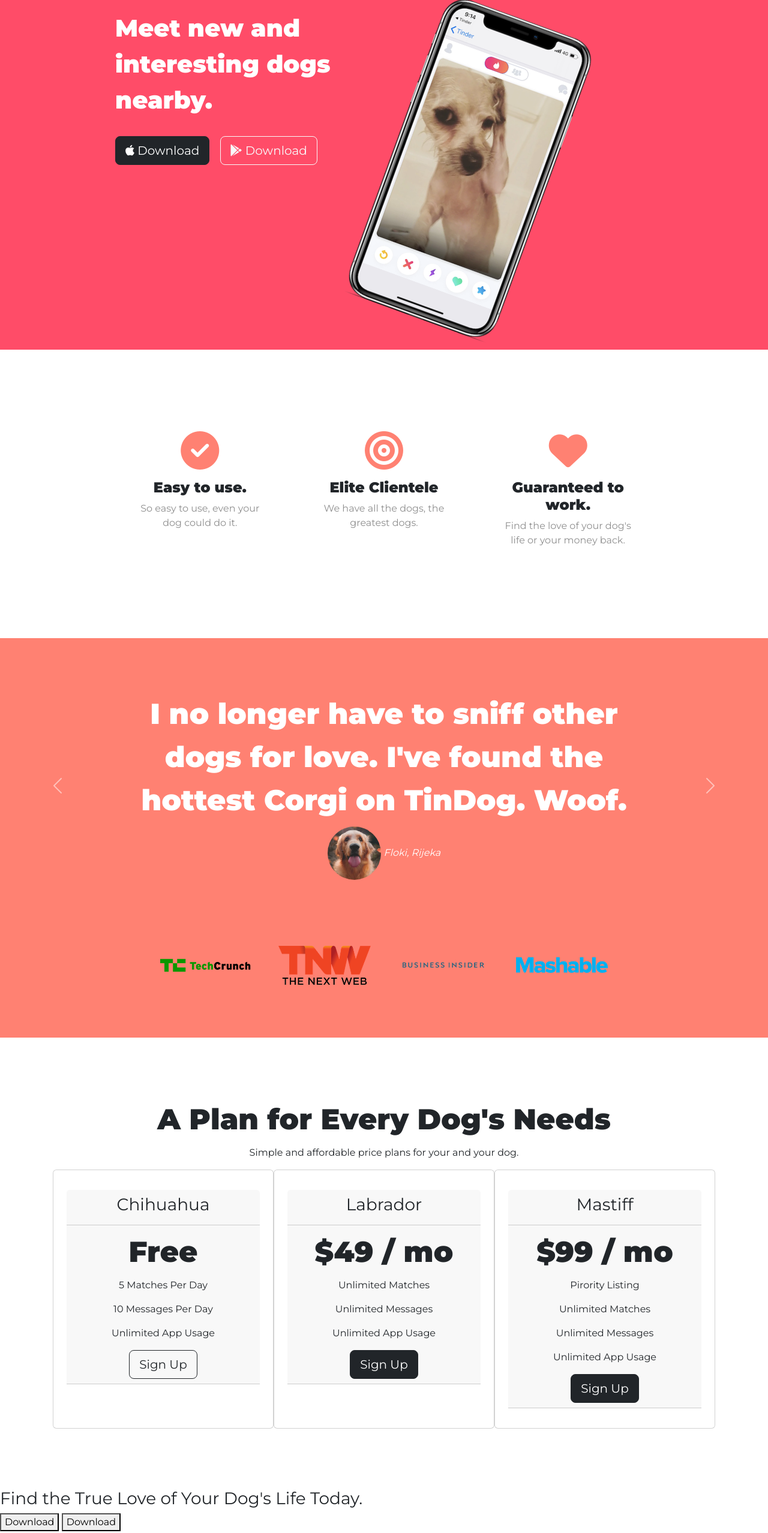
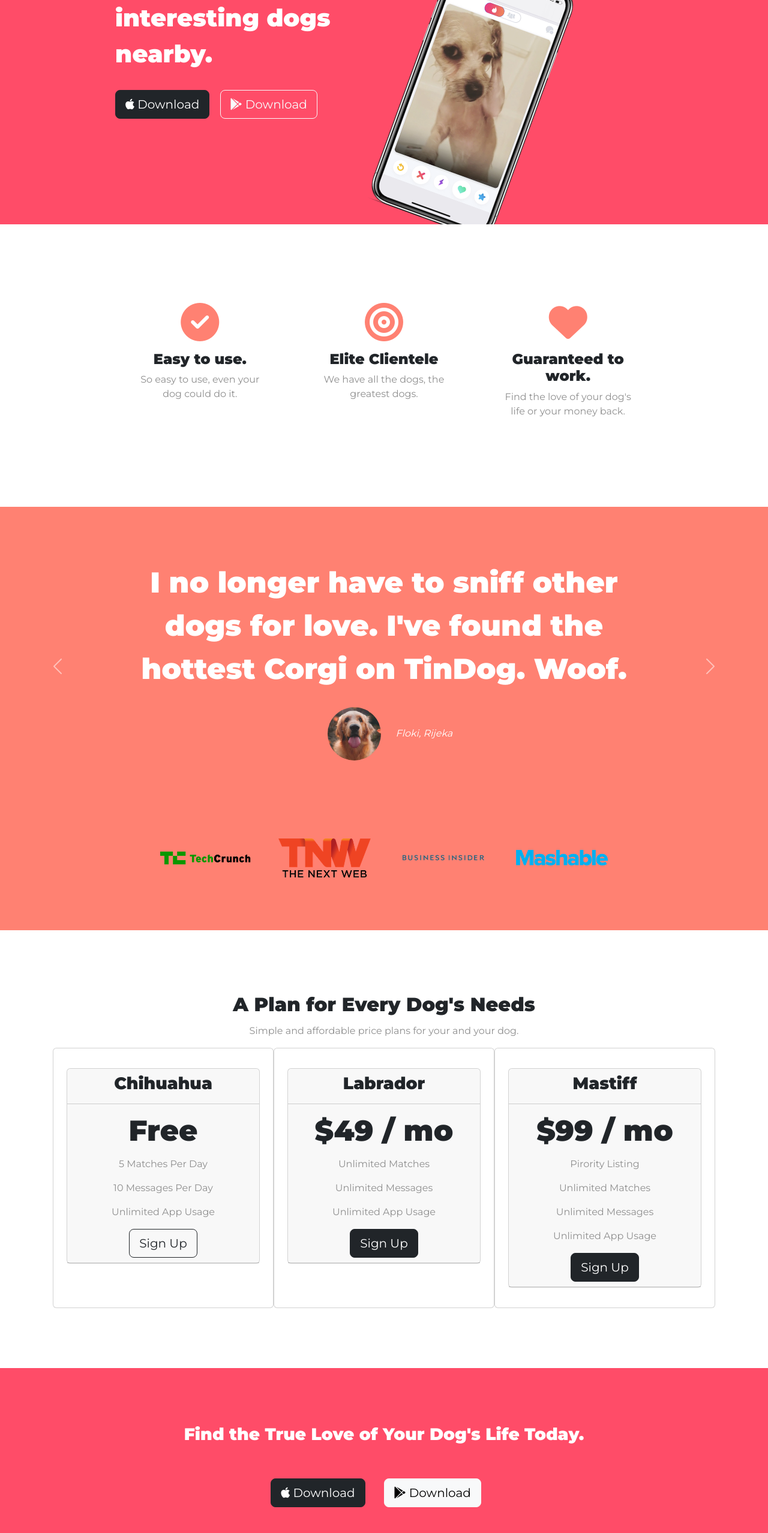
Before and after one commit to Dario1995Flutter/Tindog, a plain HTML site: page index.html in a window 1280 px wide. Shown: the part 240-2796 px from the top of the page at 60% size. Drawn offline with nearby package versions, Linux system fonts and the light colour scheme.

Commit message:
Styled footer. Refactored code.

```diff
--- a/css/styles.css
+++ b/css/styles.css
@@ -1,28 +1,50 @@
-#title {
-    background-color: #ff4c68;
-    color: #fff;
-
+/*FONT FAMILY*/
+h1,
+h2,
+h3,
+h4,
+h5,
+h6 {
+    font-family: 'Montserrat';
+    font-weight: bold;
 }
 
-h1 {
-    size: 3rem;
+body {
+    font-family: 'Montserrat', sans-serif;
+    text-align: center;
+}
+
+/*FONT STYLING*/
+p {
+    color: #8f8f8f;
+}
+
+/* HEADING */
+.big-heading {
+    size: 3.5rem;
     line-height: 1.5;
     font-weight: 900;
 }
 
-h2 {
-    font-family: 'Montserrat';
-    font-weight: bold;
-    font-size: 3rem;
+.section-heading {
+    size: 3rem;
     line-height: 1.5;
 }
 
-body {
-    font-family: 'Montserrat', sans-serif;
+/*CONTAINERS*/
+.container-fluid {
+    padding: 7% 15%;
 }
 
-.container-fluid {
-    padding: 3% 15%;
+/*SECTIONS*/
+
+.colored-section {
+    background-color: #ff4c68;
+    color: #fff;
+}
+
+.white-section {
+    background-color: white;
 }
 
 /* Navigation Bar */
@@ -45,39 +67,43 @@ body {
     font-weight: light;
 }
 
+/* Buttons */
 .download-button {
     margin: 5% 3% 5% 0;
+}
+
+/*Title section*/
+
+#title .container-fluid {
+    padding: 3% 15% 12%;
+    text-align: left;
 }
 
 /*Title image*/
 
 .title-image {
-    width: 60%;
+    width: 17%;
     transform: rotate(20deg);
+    position: absolute;
+    right: 30%;
 }
 
 /*Features Section*/
 #features {
-    padding: 7% 15%;
+    position: relative;
 }
 
 .feature-box {
-    text-align: center;
-    padding: 5%;
+    padding: 4.5%;
 }
 
 .feature-icon {
     color: #ff8172;
-    margin-bottom: 1rem ;
+    margin-bottom: 1rem;
 }
 
 .feature-heading {
     font-size: 1.5rem;
-    font-weight: bold;
-}
-
-.feature-description {
-    color: #8f8f8f;
 }
 
 .feature-icon:hover {
@@ -85,38 +111,60 @@ body {
 }
 
 /*Testimonial*/
-
 #testimonials {
-    text-align: center;
     background-color: #ff8172;
-    color: #fff;
 }
 
-.carousel-item{
-    padding: 7% 15%;
+.testimonial-text {
+    font-size: 3rem;
+    line-height: 1.5;
 }
+
 .testimonial-img {
     width: 10%;
     border-radius: 100%;
+    margin: 20px;
 }
 
 #press {
     background-color: #ff8172;
-    text-align: center;
     padding-bottom: 3%;
 }
 
-.press-logo{
+.press-logo {
     width: 12%;
     margin: 20px 20px 50px;
 }
 
 /*Pricing Section*/
-#pricing{
+#pricing {
     padding: 100px;
-    text-align: center;
 }
 
-.pricing-column{
+.price-text {
+    font-size: 3rem;
+    line-height: 1.5;
+}
+
+.pricing-column {
     padding: 3% 2%;
 }
+
+/*Footer*/
+.social-icons {
+    margin: 20px 10px;
+}
+
+@media (max-width:1026px) {
+    #title {
+        text-align: center;
+    }
+
+    .title-image {
+        position: static;
+        transform: rotate(0);
+        right: 0;
+        top: 0;
+        width: 40%;
+    }
+}
--- a/index.html
+++ b/index.html
@@ -25,13 +25,11 @@
 </head>
 
 <body>
-  <!-- Title -->
-  <section id="title">
-
+  <section class="colored-section" id="title">
+    <div class="container-fluid">
       <!-- Nav Bar -->
       <nav class="navbar navbar-expand-lg navbar-dark ">
-      <div class="container-fluid">
-        <a class="navbar-brand" href="#"><i class="fa-solid fa-fire-flame-curved"></i> Tindog</a>
+        <a class="navbar-brand" href="#"><i class="fa-solid fa-fire-flame-curved"></i> TinDog</a>
         <button class="navbar-toggler" type="button" data-bs-toggle="collapse" data-bs-target="#navbarScroll"
           aria-controls="navbarScroll" aria-expanded="false" aria-label="Toggle navigation">
           <span class="navbar-toggler-icon"></span>
@@ -39,22 +37,21 @@
         <div class="collapse navbar-collapse" id="navbarScroll">
           <ul class="navbar-nav ms-auto">
             <li class="nav-item">
-              <a class="nav-link" aria-current="page" href="#">Contact</a>
+              <a class="nav-link" aria-current="page" href="#footer">Contact</a>
             </li>
             <li class="nav-item">
-              <a class="nav-link" href="#">Pricing</a>
+              <a class="nav-link" href="#pricing">Pricing</a>
             </li>
             <li class="nav-item">
-              <a class="nav-link" href="#"> Download</a>
+              <a class="nav-link" href="#cta"> Download</a>
             </li>
           </ul>
         </div>
-      </div>
       </nav>
-    <div class="container-fluid">
+      <!-- Title -->
       <div class="row">
         <div class="col-lg-6">
-          <h1>Meet new and interesting dogs nearby.</h1>
+          <h1 class="big-heading">Meet new and interesting dogs nearby.</h1>
           <button type="button" class="btn btn-dark btn-lg download-button"><i class="fa-brands fa-apple"></i>
             Download</button>
           <button type="button" class="btn btn-outline-light btn-lg download-button"><i
@@ -72,7 +69,8 @@
 
   <!-- Features -->
 
-  <section id="features">
+  <section class="white-section" id="features">
+    <div class="container-fluid">
       <div class="row">
         <div class="feature-box col-lg-4">
           <i class="fa-solid fa-circle-check fa-4x feature-icon"></i>
@@ -90,17 +88,19 @@
           <p class="feature-description">Find the love of your dog's life or your money back.</p>
         </div>
       </div>
+    </div>
   </section>
 
 
   <!-- Testimonials -->
 
-  <section id="testimonials">
+  <section class="colored-section" id="testimonials">
     <!-- Carousel -->
-    <div id="carouselExample" class="carousel slide">
+    <div id="testimonial-carousel" class="carousel slide">
       <div class="carousel-inner">
-        <div class="carousel-item active">
-          <h2>I no longer have to sniff other dogs for love. I've found the hottest Corgi on TinDog. Woof.</h2>
+        <div class="carousel-item active container-fluid">
+          <h2 class="testimonial-text">I no longer have to sniff other dogs for love. I've found the hottest Corgi on
+            TinDog. Woof.</h2>
           <img class="testimonial-img" src="images/dog-img.jpg" alt="dog-profile">
           <em>Floki, Rijeka</em>
         </div>
@@ -124,7 +124,7 @@
 
   <!-- Press -->
 
-  <section id="press">
+  <section class="colored-section" id="press">
     <img class='press-logo' src="images/techcrunch.png" alt="tc-logo">
     <img class='press-logo' src="images/tnw.png" alt="tnw-logo">
     <img class='press-logo' src="images/bizinsider.png" alt="biz-insider-logo">
@@ -135,45 +135,50 @@
 
   <!-- Pricing -->
 
-  <section id="pricing">
+  <section class="white-section" id="pricing">
 
-    <h2>A Plan for Every Dog's Needs</h2>
+    <h2 class="section-heading">A Plan for Every Dog's Needs</h2>
     <p>Simple and affordable price plans for your and your dog.</p>
 
 
     <div class="row">
       <div class="pricing-column card col-lg-4 col-md-6">
+        <div class="card">
           <div class="card-header">
             <h3>Chihuahua</h3>
           </div>
           <div class="card-header">
-          <h2>Free</h2>
+            <h2 class="price-text">Free</h2>
             <p>5 Matches Per Day</p>
             <p>10 Messages Per Day</p>
             <p>Unlimited App Usage</p>
             <button class="btn btn-lg btn-block btn-outline-dark" type="button">Sign Up</button>
           </div>
         </div>
+      </div>
 
       <div class="pricing-column card col-lg-4 col-md-6">
+        <div class="card">
           <div class="card-header">
             <h3>Labrador</h3>
           </div>
           <div class="card-header">
-          <h2>$49 / mo</h2>
+            <h2 class="price-text">$49 / mo</h2>
             <p>Unlimited Matches</p>
             <p>Unlimited Messages</p>
             <p>Unlimited App Usage</p>
             <button class="btn btn-lg btn-block btn-dark" type="button">Sign Up</button>
           </div>
         </div>
+      </div>
 
-      <div class="pricing-column card col-lg-4 col-md-12">
+      <div class="pricing-column card col-lg-4">
+        <div class="card">
           <div class="card-header">
             <h3>Mastiff</h3>
           </div>
           <div class="card-header">
-          <h2>$99 / mo</h2>
+            <h2 class="price-text">$99 / mo</h2>
             <p>Pirority Listing</p>
             <p>Unlimited Matches</p>
             <p>Unlimited Messages</p>
@@ -182,26 +187,37 @@
           </div>
         </div>
       </div>
+
+    </div>
   </section>
 
 
   <!-- Call to Action -->
 
-  <section id="cta">
-
-    <h3>Find the True Love of Your Dog's Life Today.</h3>
-    <button type="button">Download</button>
-    <button type="button">Download</button>
-
+  <section class="colored-section" id="cta">
+    <div class="container-fluid">
+      <h3 class="big-heading">Find the True Love of Your Dog's Life Today.</h3>
+      <button type="button" class="btn btn-dark btn-lg download-button"><i class="fa-brands fa-apple"></i>
+        Download</button>
+      <button type="button" class="btn btn-light btn-lg download-button"><i class="fa-brands fa-google-play"></i>
+        Download</button>
+    </div>
   </section>
 
 
   <!-- Footer -->
 
-  <footer id="footer">
+  <footer class="white-section" id="footer">
+    <div class="container-fluid">
+      <div class="footer-icons">
+        <i class="social-icons fa-brands fa-twitter"></i>
+        <i class="social-icons fa-brands fa-facebook"></i>
+        <i class="social-icons fa-brands fa-instagram"></i>
+        <i class="social-icons fa-solid fa-envelope"></i>
+      </div>
 
       <p>© Copyright 2023 TinDog</p>
-
+    </div>
   </footer>
 
 
```
Lines whose indentation alone changed are shown as unchanged.
